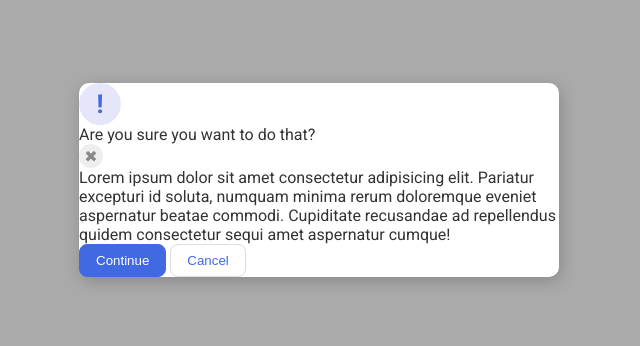
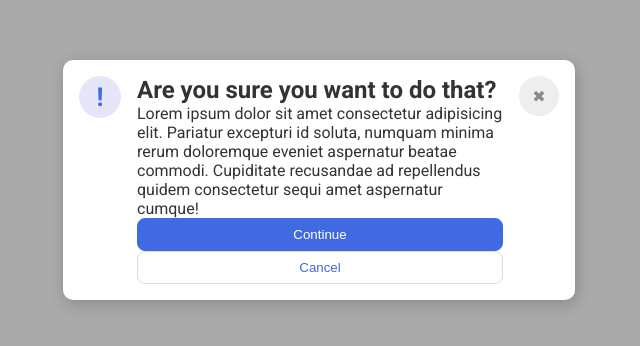
Before and after one commit to MaxPyle0/TOP, a plain HTML site: page css-exercises-main/flex/05-flex-modal/index.html in a window 1280 px wide. Shown: the part 220-566 px from the top of the page, without its empty margins (321-961 px from the left). Drawn offline with Linux system fonts and the light colour scheme.

Commit message:
Complete css flex exercises 1-5

```diff
--- a/css-exercises-main/flex/01-flex-center/style.css
+++ b/css-exercises-main/flex/01-flex-center/style.css
@@ -3,6 +3,9 @@
   border: 4px solid midnightblue;
   width: 400px;
   height: 300px;
+  display: flex;
+  align-items: center;
+  justify-content: center;
 }
 
 .box {
--- a/css-exercises-main/flex/02-flex-header/style.css
+++ b/css-exercises-main/flex/02-flex-header/style.css
@@ -1,6 +1,10 @@
 .header  {
   font-family: monospace;
   background: papayawhip;
+  display: flex;
+  align-items: center;
+  justify-content: space-between;
+  padding: 8px;
 }
 
 .logo {
@@ -13,7 +17,12 @@
 
 ul {
   /* this removes the dots on the list items*/
+  display: flex;
   list-style-type: none;
+  flex: auto;
+  padding: 10px;
+  margin: 0px;
+  gap: 8px;
 }
 
 a {
--- a/css-exercises-main/flex/03-flex-header-2/style.css
+++ b/css-exercises-main/flex/03-flex-header-2/style.css
@@ -12,6 +12,10 @@ body {
   background: white;
   border-bottom: 1px solid #ddd;
   box-shadow: 0 0 8px rgba(0,0,0,.1);
+  display: flex;
+  align-items: center;
+  gap: 10px;
+  padding: 8px;
 }
 
 .profile-image {
@@ -35,6 +39,7 @@ button {
   background: rebeccapurple;
   color: white;
   padding: 8px 24px;
+  margin-left: auto;
 }
 
 a {
@@ -44,5 +49,9 @@ a {
 }
 
 ul {
+  gap: 10px;
   list-style-type: none;
+  display: flex;
+  margin: 0;
+  padding: 0;
 }
--- a/css-exercises-main/flex/05-flex-modal/index.html
+++ b/css-exercises-main/flex/05-flex-modal/index.html
@@ -10,11 +10,13 @@
   <body>
     <div class="modal">
       <div class="icon">!</div>
-      <div class="header">Are you sure you want to do that?</div>
+      <div class="center">
+        <div class="header"><strong>Are you sure you want to do that?</strong></div>
+        <div class="text">Lorem ipsum dolor sit amet consectetur adipisicing elit. Pariatur excepturi id soluta, numquam minima rerum doloremque eveniet aspernatur beatae commodi. Cupiditate recusandae ad repellendus quidem consectetur sequi amet aspernatur cumque!</div>
+        <button class="continue">Continue</button>
+        <button class="cancel">Cancel</button>
+      </div>
       <div class="close-button">✖</div>
-      <div class="text">Lorem ipsum dolor sit amet consectetur adipisicing elit. Pariatur excepturi id soluta, numquam minima rerum doloremque eveniet aspernatur beatae commodi. Cupiditate recusandae ad repellendus quidem consectetur sequi amet aspernatur cumque!</div>
-      <button class="continue">Continue</button>
-      <button class="cancel">Cancel</button>
     </div>
   </body>
 </html>
--- a/css-exercises-main/flex/05-flex-modal/style.css
+++ b/css-exercises-main/flex/05-flex-modal/style.css
@@ -20,6 +20,9 @@ body {
   width: 480px;
   border-radius: 10px;
   box-shadow: 2px 4px 16px rgba(0,0,0,.2);
+  display: flex;
+  padding: 16px;
+  gap: 16px;
 }
 
 .icon {
@@ -33,6 +36,7 @@ body {
   display: flex;
   align-items: center;
   justify-content: center;
+  flex-shrink: 0;
 }
 
 .close-button {
@@ -43,14 +47,17 @@ body {
   font-size: 16px;
   height: 24px;
   width: 24px;
+  padding: 8px;
   display: flex;
   align-items: center;
   justify-content: center;
+  flex-shrink: 0;
 }
 
 button {
   padding: 8px 16px;
   border-radius: 8px;
+  flex-shrink: 0;
 }
 
 button.continue {
@@ -64,3 +71,14 @@ button.cancel {
   border: 1px solid #ddd;
   color: royalblue;
 }
+
+.header {
+  font-weight: strong;
+  font-size: 150%;
+}
+
+.center {
+  display: flex;
+  flex-direction: column;
+  flex: 1 1 auto;
+}
```
Also changed, not shown: css-exercises-main/flex/04-flex-information/index.html (+10 -1 lines), css-exercises-main/flex/04-flex-information/style.css (+15 -0 lines).
